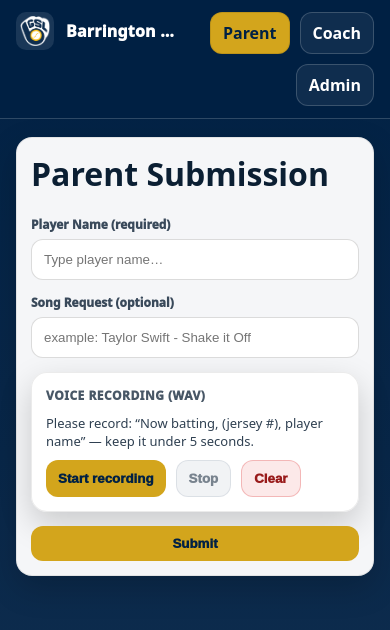
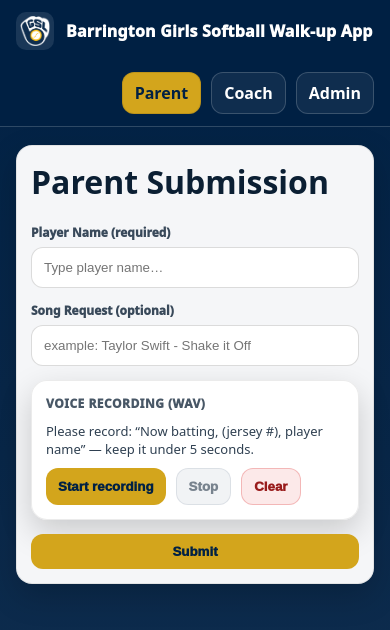
Before and after one commit to jsoll43/walkup-app, a React (Vite) app: page /parent in a window 390 px wide. Shown: the top 630 px of the page. Built offline with nearby package versions, Linux system fonts and the light colour scheme.

Commit message:
Header: wrap title on mobile instead of ellipsis

```diff
--- a/src/App.css
+++ b/src/App.css
@@ -48,6 +48,8 @@ a {
   align-items: center;
   justify-content: space-between;
   gap: 14px;
+  /* Allow wrapping when space is tight (mobile) */
+  flex-wrap: wrap;
 }
 
 .bgsl-brand {
@@ -71,9 +73,15 @@ a {
   font-weight: 1000;
   font-size: 16px;
   letter-spacing: 0.2px;
-  white-space: nowrap;
-  overflow: hidden;
-  text-overflow: ellipsis;
+
+  /* ✅ Wrap instead of ellipsis */
+  white-space: normal;
+  overflow: visible;
+  text-overflow: clip;
+
+  /* Important for wrapping in flex layouts */
+  min-width: 0;
+  line-height: 1.15;
 }
 
 .bgsl-nav {
@@ -250,14 +258,26 @@ button:disabled {
   justify-content: flex-end;
 }
 
-/* Mobile: make action buttons wrap under the player name instead of pushing wide */
+/* Mobile */
 @media (max-width: 520px) {
   .bgsl-header-inner {
     align-items: flex-start;
   }
 
+  /* Put brand on first row, nav on the next row */
+  .bgsl-brand {
+    flex: 1 1 100%;
+  }
+
+  .bgsl-nav {
+    flex: 1 1 100%;
+    justify-content: flex-end;
+    margin-top: 8px;
+  }
+
+  /* Cap title to two-ish lines without ellipsis */
   .bgsl-title {
-    max-width: 190px;
+    max-width: 100%;
   }
 
   .coach-row {
```
